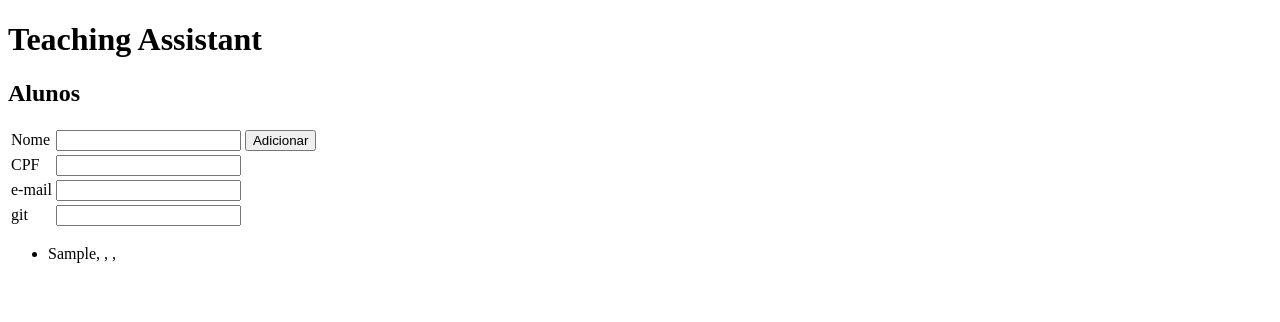
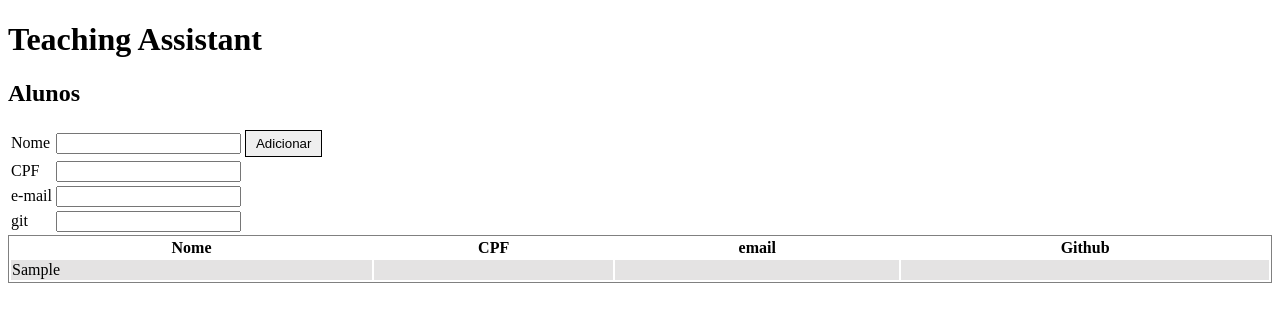
Before and after one commit to heitorado/ESS-Angular-TeachingAssistant, an Angular app in the folder gui/ess-ta-gui/: page / in a window 1280 px wide. Both pictures are taken after typing "Sample" into the empty fields and a click on the button "Adicionar". Shown: the top 322 px of the page. Built offline with nearby package versions, Linux system fonts and the light colour scheme.

Commit message:
Melhora visualização da tabela de alunos cadastrados

```diff
--- a/gui/ess-ta-gui/src/app/app.component.css
+++ b/gui/ess-ta-gui/src/app/app.component.css
@@ -0,0 +1,34 @@
+
+.alunos-list {
+    margin: 0 0 2em 0;
+    list-style-type: none;
+    padding: 0;
+    width: 100%;
+    border-style: solid;
+    border-width: 1px;
+  }
+
+  .alunos-list td{
+    background-color: rgba(97, 96, 96, 0.171);
+  }
+
+  .alunos-list li {
+    cursor: pointer;
+    position: relative;
+    left: 0;
+    background-color: rgba(97, 96, 96, 0.171);
+    margin: .5em;
+    padding: .3em 0;
+    height: 1.6em;
+  }
+  button {
+    font-family: Arial;
+    border: solid 1px;
+    padding: 5px 10px;
+    border-radius: 0px;
+    cursor: pointer;
+    cursor: hand;
+  }
+  button:hover {
+    background-color: #cfd8dc;
+  }
--- a/gui/ess-ta-gui/src/app/app.component.html
+++ b/gui/ess-ta-gui/src/app/app.component.html
@@ -24,11 +24,18 @@
   </tr>
 </table>
 
-<ul class="alunos-list">
-  <li *ngFor="let a of alunos">
-    <span>{{a.nome}}</span>,
-    <span>{{a.cpf}}</span>,
-    <span>{{a.email}}</span>,
-    <span>{{a.git}}</span>
-  </li>
-</ul>
+<table class=alunos-list *ngIf="alunos.length > 0">
+  <tr>
+    <th>Nome</th>
+    <th>CPF</th>
+    <th>email</th>
+    <th>Github</th>
+  </tr>
+
+  <tr *ngFor="let a of alunos">
+    <td>{{a.nome}}</td>
+    <td>{{a.cpf}}</td>
+    <td>{{a.email}}</td>
+    <td>{{a.git}}</td>
+  </tr>
+</table>
```
